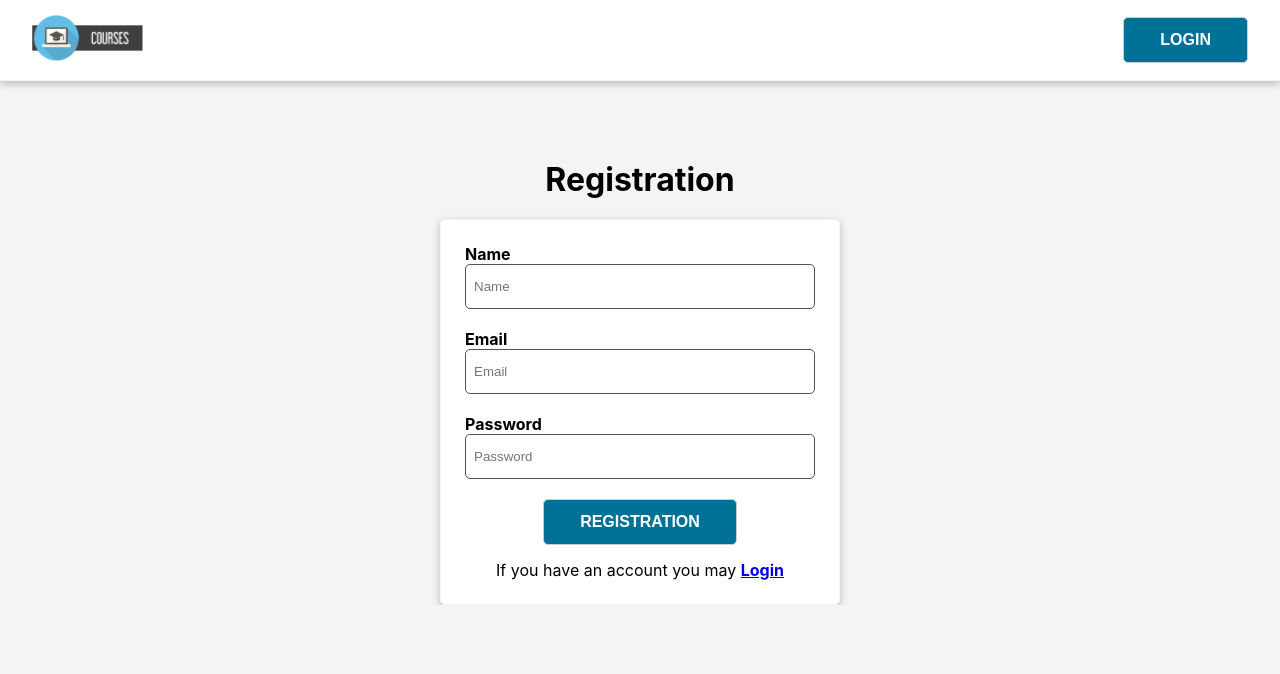
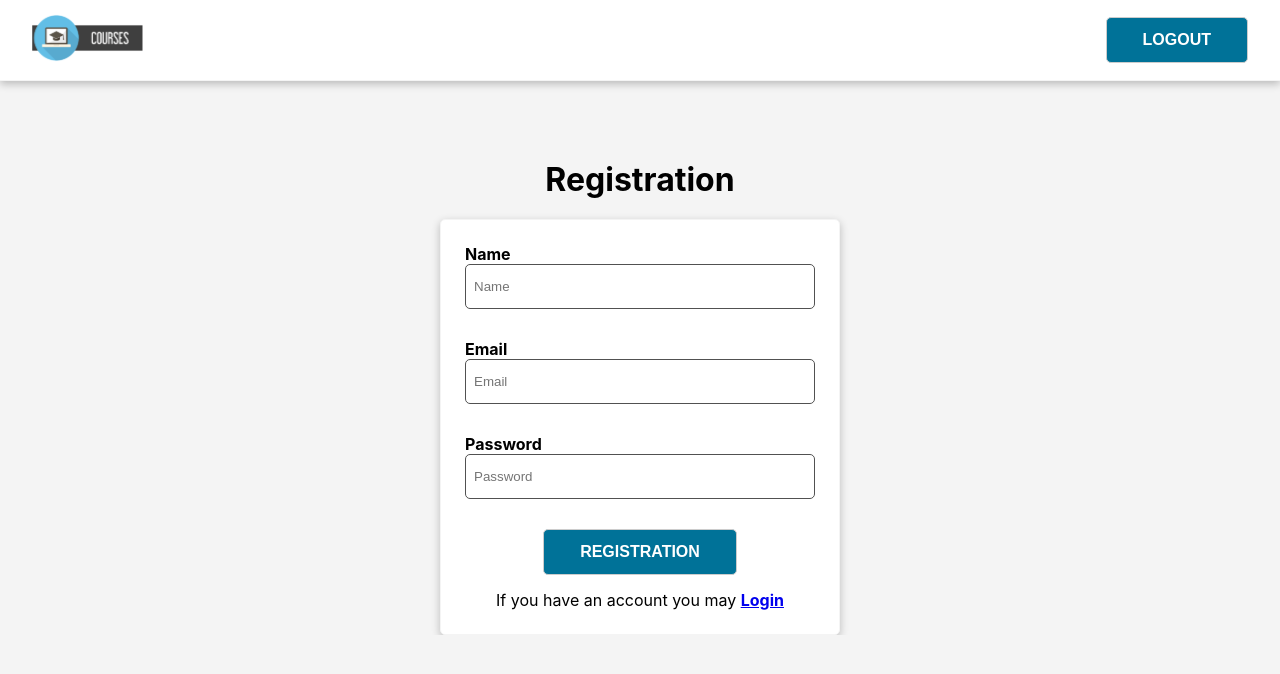
Before and after one commit to fedorenko-oleksandra/react-app, a React (Create React App) app: page /registration in a window 1280 px wide. Shown: the top 674 px of the page. Built offline with nearby package versions, Linux system fonts and the light colour scheme.

Commit message:
add registration and login pages

```diff
--- a/src/common/Button/Button.jsx
+++ b/src/common/Button/Button.jsx
@@ -3,7 +3,7 @@ import styles from './Button.module.scss';
 
 const Button = (props) => {
 	return (
-		<button className={styles.button} onClick={props.onClick}>
+		<button className={styles.button} onClick={props.onClick} type={props.type}>
 			{props.buttonText}
 		</button>
 	);
--- a/src/common/Input/Input.jsx
+++ b/src/common/Input/Input.jsx
@@ -5,9 +5,8 @@ import styles from './Input.module.scss';
 const Input = (props) => {
 	return (
 		<input
-			type='search'
-			name='search-form'
-			id='search-form'
+			type={props.type}
+			name={props.name}
 			className={styles.input}
 			placeholder={props.placeholder}
 			onChange={props.handleChange}
--- a/src/components/Courses/components/SearchBar/SearchBar.jsx
+++ b/src/components/Courses/components/SearchBar/SearchBar.jsx
@@ -9,6 +9,8 @@ const SearchBar = (props) => {
 		<div className={styles.search_bar}>
 			<div className={styles.search_bar_wrapper}>
 				<Input
+					name='search'
+					type='search'
 					placeholder='Input text'
 					inputValue={props.inputValue}
 					handleChange={props.inputEvent}
--- a/src/components/Header/Header.jsx
+++ b/src/components/Header/Header.jsx
@@ -13,7 +13,7 @@ const Header = () => {
 				<Link to='#'>
 					<Logo></Logo>
 				</Link>
-				<Button buttonText='Login'></Button>
+				<Button buttonText='Logout'></Button>
 			</div>
 		</div>
 	);
--- a/src/components/Login/Login.jsx
+++ b/src/components/Login/Login.jsx
@@ -1,27 +1,106 @@
-import React from 'react';
+import React, { useState } from 'react';
+import { useNavigate, Link } from 'react-router-dom';
 
 import { Input, Button } from '../../common';
 
 import styles from './Login.module.scss';
-import { Link } from 'react-router-dom';
 
 const Login = () => {
+	const [inputs, setInputs] = useState({
+		email: '',
+		password: '',
+	});
+
+	const [errors, setErrors] = useState({
+		email: '',
+		password: '',
+	});
+
+	const navigate = useNavigate();
+
+	const inputChange = (event) => {
+		const name = event.target.name;
+		const value = event.target.value;
+		setInputs((values) => ({ ...values, [name]: value }));
+	};
+
+	const handleSubmit = (event) => {
+		event.preventDefault();
+		if (handleValidation()) {
+			uploadMultiple(inputs);
+		}
+	};
+
+	const handleValidation = () => {
+		let formIsValid = true;
+		let errors = {};
+
+		if (inputs.name === '') {
+			errors.name = 'Name is required.';
+			formIsValid = false;
+		}
+		if (inputs.email === '') {
+			errors.email = 'Email is required.';
+			formIsValid = false;
+		}
+		if (inputs.password === '') {
+			errors.password = 'Password is required.';
+			formIsValid = false;
+		}
+		setErrors(errors);
+		return formIsValid;
+	};
+
+	const uploadMultiple = async (formValues) => {
+		const response = await fetch('http://localhost:4000/login', {
+			method: 'POST',
+			headers: { 'Content-Type': 'application/json' },
+			body: JSON.stringify(formValues),
+		});
+		const result = await response.json();
+
+		if (result.successful === true) {
+			navigate('/courses');
+		} else {
+			alert(result.errors);
+		}
+	};
+
 	return (
 		<div>
-			<h1 className={styles.registration_title}>Login</h1>
-			<div className={styles.registration_wrapper}>
-				<form className={styles.registration_form}>
-					<label htmlFor='email'>Email</label>
-					<Input placeholder='Email'></Input>
+			<h1 className={styles.login_title}>Login</h1>
+			<div className={styles.login_wrapper}>
+				<form className={styles.login_form} onSubmit={handleSubmit}>
+					<div className={styles.input_holder}>
+						<label htmlFor='email'>Email</label>
+						<Input
+							type='text'
+							name='email'
+							placeholder='Email'
+							inputValue={inputs.email}
+							handleChange={inputChange}
+						></Input>
+						<span className={styles.error}>{errors.email}</span>
+					</div>
 
-					<label htmlFor='password'>Password</label>
-					<Input placeholder='Password'></Input>
+					<div className={styles.input_holder}>
+						<label htmlFor='password'>Password</label>
+						<Input
+							type='text'
+							name='password'
+							placeholder='Password'
+							inputValue={inputs.password}
+							handleChange={inputChange}
+						></Input>
+						<span className={styles.error}>{errors.password}</span>
+					</div>
+
+					<div className={styles.button}>
+						<Button buttonText='Login' type='submit'></Button>
+					</div>
 				</form>
-				<div className={styles.button}>
-					<Button buttonText='Login'></Button>
-				</div>
 
-				<div className={styles.input_holder}>
+				<div className={styles.link_holder}>
 					<span>If you don't have an account you may </span>
 
 					<Link to='/registration'>
--- a/src/components/Login/Login.module.scss
+++ b/src/components/Login/Login.module.scss
@@ -1,6 +1,6 @@
 @import '../../variables.scss';
 
-.registration {
+.login {
   &_title {
     text-align: center;
     margin-bottom: 20px;
@@ -20,7 +20,7 @@
       margin-bottom: 15px;
     }
 
-    .input_holder {
+    .link_holder {
       text-align: center;
     }
   }
@@ -37,3 +37,17 @@
     }
   }
 }
+
+.input {
+  &_holder {
+    margin-bottom: 20px;
+  }
+
+  &_error {
+    border-color: $danger-color;
+  }
+}
+
+.error {
+  color: $danger-color;
+}
--- a/src/components/Registration/Registration.jsx
+++ b/src/components/Registration/Registration.jsx
@@ -1,30 +1,120 @@
-import React from 'react';
+import React, { useState } from 'react';
+import { useNavigate, Link } from 'react-router-dom';
 
 import { Input, Button } from '../../common';
 
 import styles from './Registration.module.scss';
-import { Link } from 'react-router-dom';
 
-const Registration = () => {
+const Registration = (props) => {
+	const [inputs, setInputs] = useState({
+		name: '',
+		email: '',
+		password: '',
+	});
+	const [errors, setErrors] = useState({
+		name: '',
+		email: '',
+		password: '',
+	});
+
+	const navigate = useNavigate();
+
+	const inputChange = (event) => {
+		const name = event.target.name;
+		const value = event.target.value;
+		setInputs((values) => ({ ...values, [name]: value }));
+	};
+
+	const handleSubmit = (event) => {
+		event.preventDefault();
+		if (handleValidation()) {
+			uploadMultiple(inputs);
+		}
+	};
+
+	const handleValidation = () => {
+		let formIsValid = true;
+		let errors = {};
+
+		if (inputs.name === '') {
+			errors.name = 'Name is required.';
+			formIsValid = false;
+		}
+		if (inputs.email === '') {
+			errors.email = 'Email is required.';
+			formIsValid = false;
+		}
+		if (inputs.password === '') {
+			errors.password = 'Password is required.';
+			formIsValid = false;
+		}
+		setErrors(errors);
+		return formIsValid;
+	};
+
+	const uploadMultiple = async (formValues) => {
+		const response = await fetch('http://localhost:4000/register', {
+			method: 'POST',
+			headers: { 'Content-Type': 'application/json' },
+			body: JSON.stringify(formValues),
+		});
+		const result = await response.json();
+
+		if (result.successful === true) {
+			navigate('/login');
+		} else {
+			alert(result.errors);
+		}
+	};
+
 	return (
 		<div>
 			<h1 className={styles.registration_title}>Registration</h1>
 			<div className={styles.registration_wrapper}>
-				<form className={styles.registration_form}>
-					<label htmlFor='name'>Name</label>
-					<Input placeholder='Name'></Input>
+				<form className={styles.registration_form} onSubmit={handleSubmit}>
+					<div className={styles.input_holder}>
+						<label htmlFor='name'>Name</label>
+						<Input
+							type='text'
+							name='name'
+							placeholder='Name'
+							inputValue={inputs.name}
+							className={styles.input_error}
+							handleChange={inputChange}
+						></Input>
+						<span className={styles.error}>{errors.name}</span>
+					</div>
 
-					<label htmlFor='email'>Email</label>
-					<Input placeholder='Email'></Input>
+					<div className={styles.input_holder}>
+						<label htmlFor='email'>Email</label>
+						<Input
+							type='text'
+							name='email'
+							placeholder='Email'
+							inputValue={inputs.email}
+							handleChange={inputChange}
+						></Input>
+						<span className={styles.error}>{errors.email}</span>
+					</div>
 
-					<label htmlFor='password'>Password</label>
-					<Input placeholder='Password'></Input>
+					<div className={styles.input_holder}>
+						<label htmlFor='password'>Password</label>
+						<Input
+							type='text'
+							name='password'
+							placeholder='Password'
+							inputValue={inputs.password}
+							handleChange={inputChange}
+						></Input>
+						<span className={styles.error}>{errors.password}</span>
+					</div>
+
+					<div className={styles.button}>
+						<Button buttonText='Registration' type='submit'></Button>
+					</div>
 				</form>
-				<div className={styles.button}>
-					<Button buttonText='Registration'></Button>
-				</div>
 
-				<div className={styles.input_holder}>
+				<div className={styles.link_holder}>
 					<span>If you have an account you may </span>
 
 					<Link to='/login'>
--- a/src/components/Registration/Registration.module.scss
+++ b/src/components/Registration/Registration.module.scss
@@ -20,7 +20,7 @@
       margin-bottom: 15px;
     }
 
-    .input_holder {
+    .link_holder {
       text-align: center;
     }
   }
@@ -33,7 +33,21 @@
 
     Input {
       width: 100%;
-      margin-bottom: 20px;
+      margin-bottom: 10px;
     }
   }
 }
+
+.input {
+  &_holder {
+    margin-bottom: 20px;
+  }
+
+  &_error {
+    border-color: $danger-color;
+  }
+}
+
+.error {
+  color: $danger-color;
+}
```
